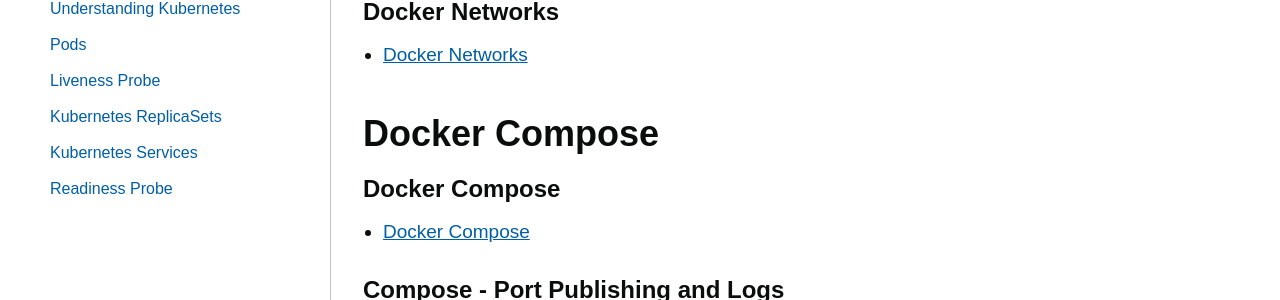
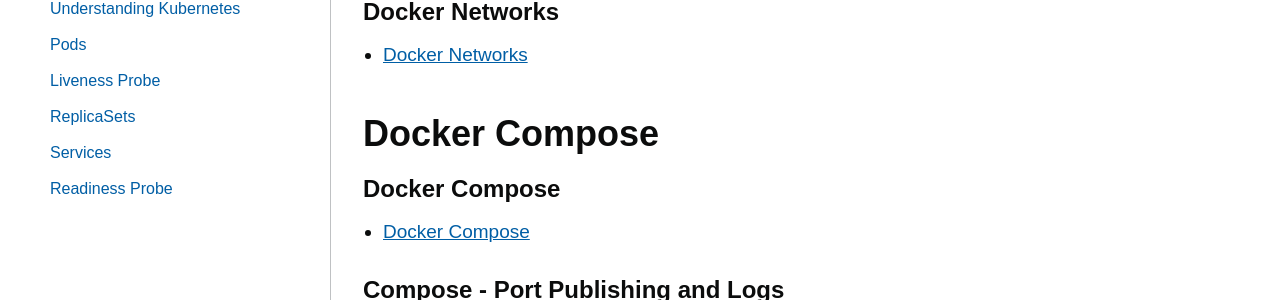
Before and after one commit to amantuladhar/LearnDockerKubernetes, a Jekyll site: the page built from index.md, in a window 1280 px wide. Shown: the part 1165-1465 px from the top of the page. Built offline with Jekyll 4.4.1, drawn with Linux system fonts in a browser that asks for light colours; our own code applies the rules of GitHub Pages for plain Markdown files; some of the changed text lies outside the part shown.

Commit message:
Update title

```diff
--- a/content/04-kubernetes/04-Replica-Set.md
+++ b/content/04-kubernetes/04-Replica-Set.md
@@ -1,8 +1,8 @@
 ---
-category: Kubernetes ReplicaSets
+category: ReplicaSets
 ---
 
-# Kubernetes `ReplicaSets`
+# `ReplicaSets`
 
 * We now know how to create pods, i.e manually.
 * But in real world we never want to create a pod manually.
--- a/content/04-kubernetes/05-Services.md
+++ b/content/04-kubernetes/05-Services.md
@@ -1,8 +1,8 @@
 ---
-category: Kubernetes Services
+category: Services
 ---
 
-# Kubernetes Services
+# Services
 
 * Now we know how to mange Pods using `ReplicaSet`.
 * You know that `ReplicaSet` make sure that desired number of Pods are always alive.
```
